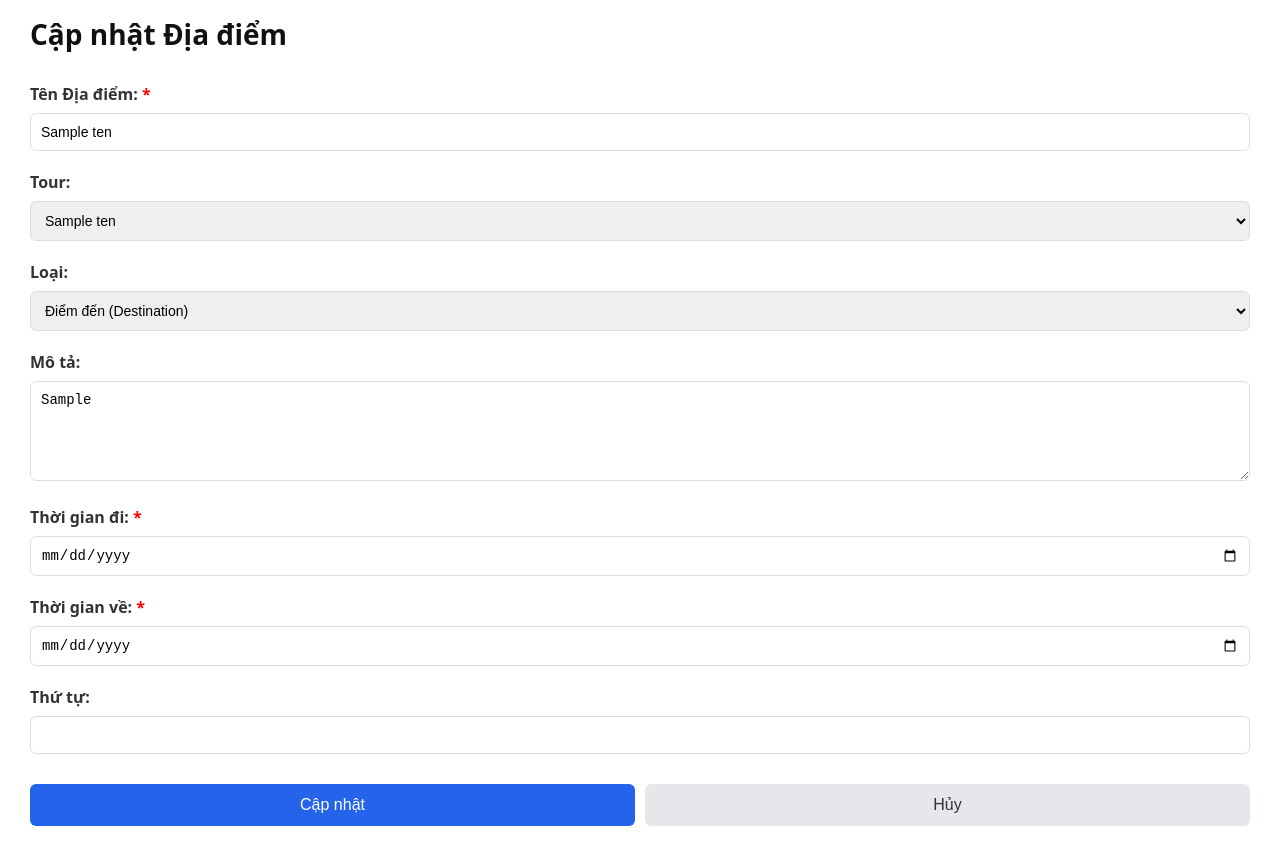
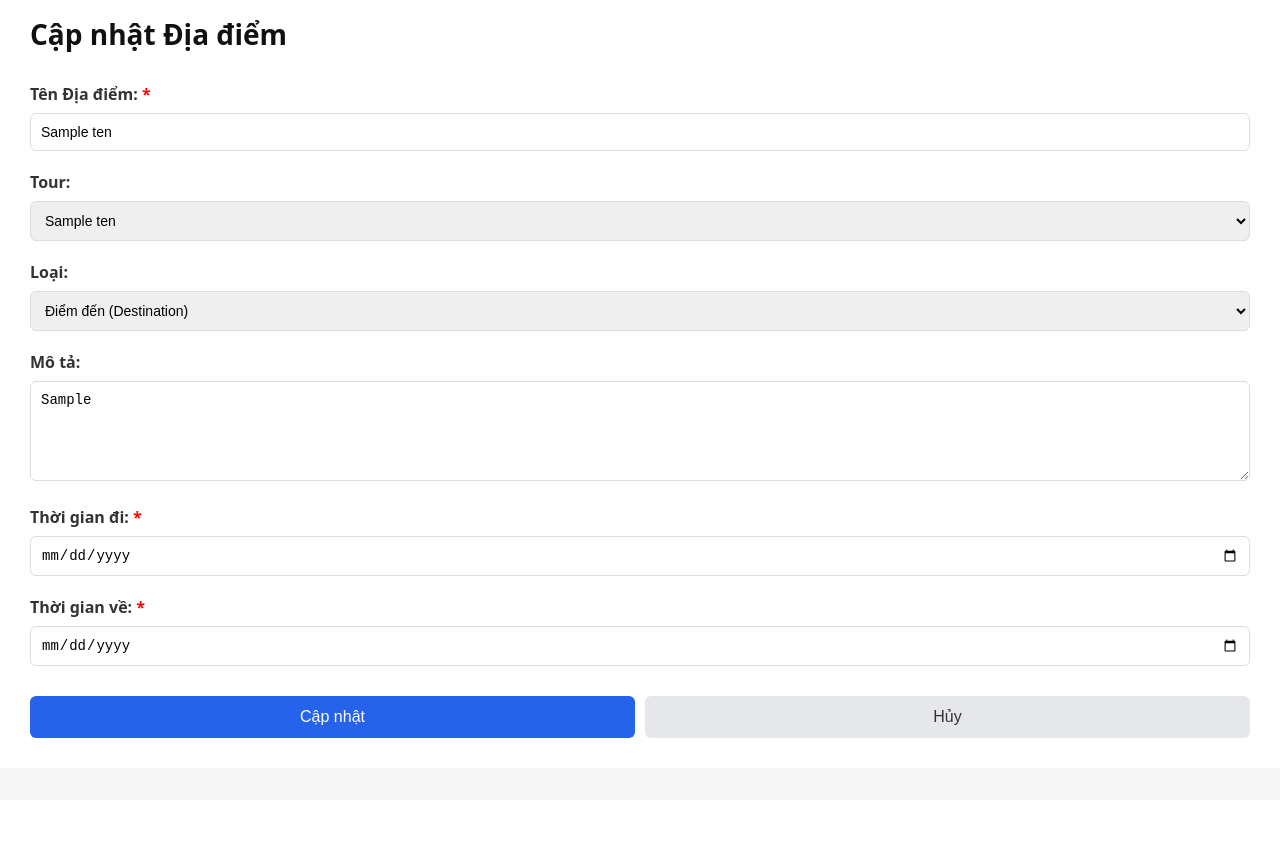
Before and after one commit to longhoangzzz06-glitch/Nhom3-DRAGON-WD20306, a PHP site: the page made by views/tours/capnhat_DiaDiem.php in a window 1280 px wide. After the commit the page ends 800 px from the top, so only its background shows below. Run offline with PHP 8.4, Linux system fonts and the light colour scheme; the template is opened without the code that fills it: most values are stand-ins (such as "Sample title", 1, 10 or a date in 2020).

Commit message:
fix cap nhat dia diem

```diff
--- a/views/tours/capnhat_DiaDiem.php
+++ b/views/tours/capnhat_DiaDiem.php
@@ -63,11 +63,6 @@
                         <?php endif; ?>
                     </div>
 
-                    <div class="form-group">
-                        <label for="thuTu">Thứ tự:</label>
-                        <input type="number" id="thuTu" name="thuTu" value="<?php echo $diaDiem['thuTu']; ?>">
-                    </div>
-
                     <div class="button-group">
                         <button type="submit" class="btn-submit">Cập nhật</button>
                         <button type="button" class="btn-cancel" onclick="window.location.href='index.php?act=quan-ly-dia-diem'">Hủy</button>
```
